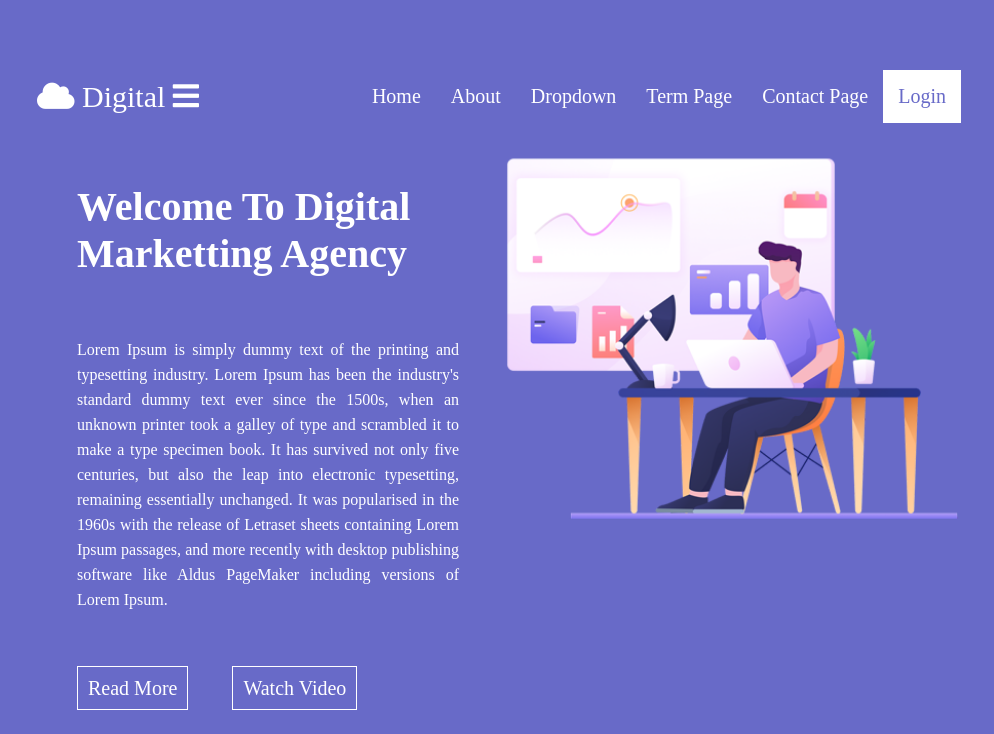
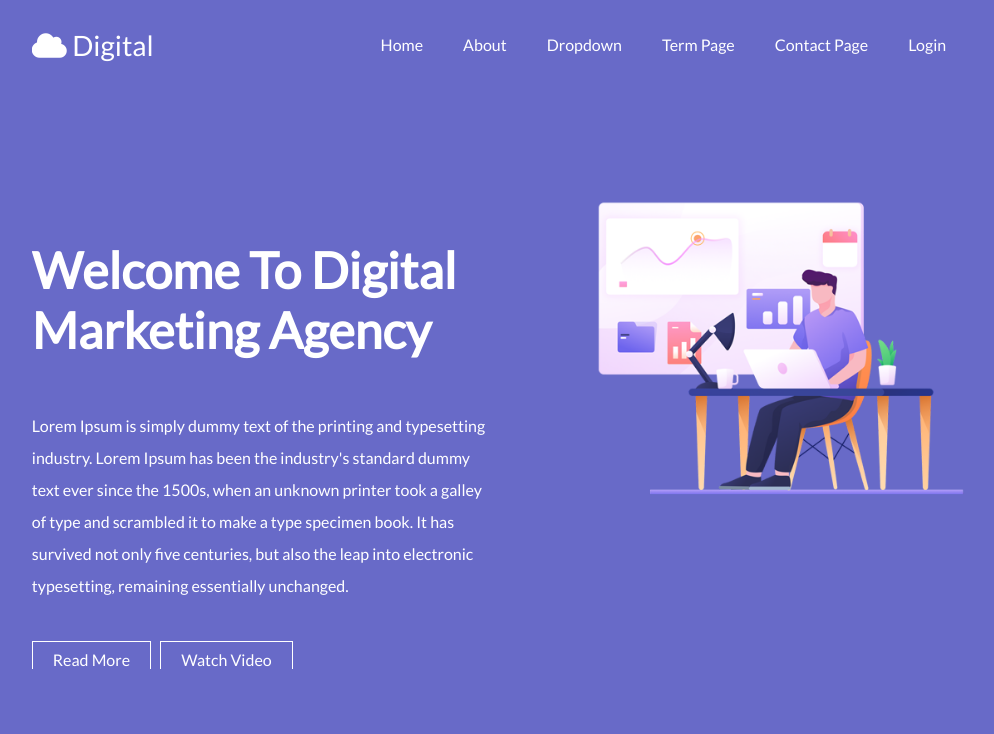
Before and after one commit to tara753/assignment-5, a plain HTML site: page index.html in a window 1280 px wide. Shown: the whole page, without its empty margins (141-1135 px from the left). Drawn offline with Linux system fonts and the light colour scheme.

Commit message:
Edited version started

```diff
--- a/index.html
+++ b/index.html
@@ -1,21 +1,24 @@
 <!DOCTYPE html>
 <html>
+
 <head>
 	<title> assignment-5</title>
 	<link rel="stylesheet" type="text/css" href="style.css">
-	<link rel="stylesheet" href="https://use.fontawesome.com/releases/v5.8.2/css/all.css" integrity="sha384-oS3vJWv+0UjzBfQzYUhtDYW+Pj2yciDJxpsK1OYPAYjqT085Qq/1cq5FLXAZQ7Ay" crossorigin="anonymous">
+	<link rel="stylesheet" href="https://use.fontawesome.com/releases/v5.8.2/css/all.css"
+		integrity="sha384-oS3vJWv+0UjzBfQzYUhtDYW+Pj2yciDJxpsK1OYPAYjqT085Qq/1cq5FLXAZQ7Ay" crossorigin="anonymous">
+	<link href="https://fonts.googleapis.com/css?family=Lato&display=swap" rel="stylesheet">
 </head>
+
 <body>
 
-<header>
+	<header>
 
-		<div class="logo">
-			<i class="fas fa-cloud"></i>
-			Digital
-			<i class="bars fas fa-bars"></i>
-		</div>
+		<ul class="logo">
+			<li><i class="fas fa-cloud"></i></li>
+			<li>&nbsp;Digital</li>
+		</ul>
 
-		<nav>
+		<nav class="desktop">
 			<ul>
 				<li><a href="#"> Home </a></li>
 				<li><a href="#"> About </a></li>
@@ -26,22 +29,42 @@
 			</ul>
 		</nav>
 
-	<section >
-		<article class="content">
-		<h1>Welcome To Digital Marketting Agency</h1>
-		<p>
-			Lorem Ipsum is simply dummy text of the printing and typesetting industry. Lorem Ipsum has been the industry's standard dummy text ever since the 1500s, when an unknown printer took a galley of type and scrambled it to make a type specimen book. It has survived not only five centuries, but also the leap into electronic typesetting, remaining essentially unchanged. It was popularised in the 1960s with the release of Letraset sheets containing Lorem Ipsum passages, and more recently with desktop publishing software like Aldus PageMaker including versions of Lorem Ipsum. <br> <br>
 
-		</p>
+		<nav class="mobile">
+			<i class="bars fas fa-bars"></i>
+			<ul>
+				<li><a href="#"> Home </a></li>
+				<li><a href="#"> About </a></li>
+				<li><a href="#"> Dropdown </a></li>
+				<li><a href="#"> Term Page </a></li>
+				<li><a href="#"> Contact Page </a></li>
+				<li class="login"><a href="#">Login</a></li>
+			</ul>
+		</nav>
+	</header>
+
+
+
+	<article>
+		<section class="content">
+			<h1>Welcome To Digital Marketing Agency</h1>
+			<p>
+				Lorem Ipsum is simply dummy text of the printing and typesetting industry. Lorem Ipsum has been the
+				industry's standard dummy text ever since the 1500s, when an unknown printer took a galley of type
+				and scrambled it to make a type specimen book. It has survived not only five centuries, but also the
+				leap into electronic typesetting, remaining essentially unchanged. <br> <br>
+
+			</p>
 			<a href="#">Read More</a>
+			&nbsp;
 			<a href="#">Watch Video</a>
-		</article>
+		</section>
 
-		<article class="image">
+		<section class="image">
 			<img src="pic.jpeg">
-		</article>
-	</section>
-</header>
+		</section>
+	</article>
 
 </body>
+
 </html>
--- a/style.css
+++ b/style.css
@@ -1,134 +1,106 @@
-body {
-	background-color: #686ac8;
-	width: 80%;
-	margin:auto;
+:root {
+    --color: white;
+    --theme-color: #686ac8;
+}
+
+.mobile {
+    display: none;
+}
+
+ul li {
+    list-style: none;
+}
+
+.desktop,
+.mobile {
+	float: right;
+	margin-top: 19px;
+}
+
+.logo {
+    float: left;
+    color: var(--color);
+	padding-left: 0;
+	font-size: 28px;
+}
+
+.logo li {
+    float: left;
 }
 
 header {
-
     overflow: auto;
-	margin: auto;
-	padding: 50px;
 }
 
-.logo {
-
-	color: white;
-	font-size: 30px;
-	margin-top: 30px;
-	text-align: left;
+.desktop li {
     float: left;
 }
 
-nav {
-
-	font-size: 20px;
-	float: right;
-	overflow: hidden;
+.mobile a,
+.desktop a {
+    text-decoration: none;
+    padding: 8px 20px;
+    color: var(--color);
 }
 
-nav ul {
-
-	overflow: auto;
+.mobile a:hover,
+.desktop a:hover {
+    color: var(--theme-color);
+    background: var(--color);
 }
 
-nav ul li {
-
-	list-style: none;
-	padding: 15px;
-	float: left;
-	display: inline;
+body {
+    background: var(--theme-color);
+    width: 73%;
+    margin: auto;
+    font-family: 'Lato', sans-serif;
 }
 
-nav ul li a {
+article {
+    margin: 100px auto;
+	overflow: auto;
 
-	text-decoration: none;
-	float: right;
-	color: white;
+	color: var(--color);
 }
 
-.login {
-	background-color: white;
-	color: #686ac8;
+article section:first-child {
+    float: left;
+    width: 50%;
 }
 
-.login a {
-		color: #686ac8;
+article section:last-child {
+    float: right;
+    width: 50%;
 }
 
-.content a {
-background-color: white;
-padding: 10px;
-font-size: 20px;
+section:last-child img {
+	width: 80%;
+	float: right;
+}
+article a{
+	padding: 8px 20px;
+	color: var(--color);
+	background: var(--theme-color);
+	border: 1px solid var(--color);
 	text-decoration: none;
-color: white;
-background-color: #686ac8;
-border: 1px solid white;
-margin-top: 10px;
-margin-left: 40px;
 }
 
-.content {
-
-	color: white;
-	float: left;
-	width: 50%;
-	display: inline;
-
+article a:hover{
+	color: var(--theme-color);
+	background: var(--color);
+}
+article h1{
+	font-size: 50px;
+}
+article p{
+	line-height: 32px;
+}
+@media screen and (max-width: 600px) {
+    .desktop {
+        display: none;
     }
 
-.content h1 {
-
-	font-size: 40px;
-	padding: 20px;
-	margin: 20px;
-
-}
-.content p {
-
-padding: 20px;
-margin: 20px;
-text-align: justify;
-line-height: 25px;
-
-}
-
-.content button {
-
-background-color: #686ac8;
-border: 2px solid white;
-color: white;
-}
-
-.image {
-	width: 50%;
-	float: right;
-}
-.image img {
-	width: 100%;
-}
-
-section {
-
-	float: left;
-}
-
-@media screen and (max-width: 600px) {
-	.logo, nav, nav ul li, .content, .image{
+    .mobile {
         display: block;
-		width: 100%;
-		float: none;
-	}
-	nav ul li{
-		padding: 10px 0;
-	}
-
-	nav ul li:last-child{
-		width: 100px;
-		text-align: center;
-	}
-
-	nav ul li a{
-		float: none;
     }
 }
```
Lines whose indentation alone changed are shown as unchanged.
